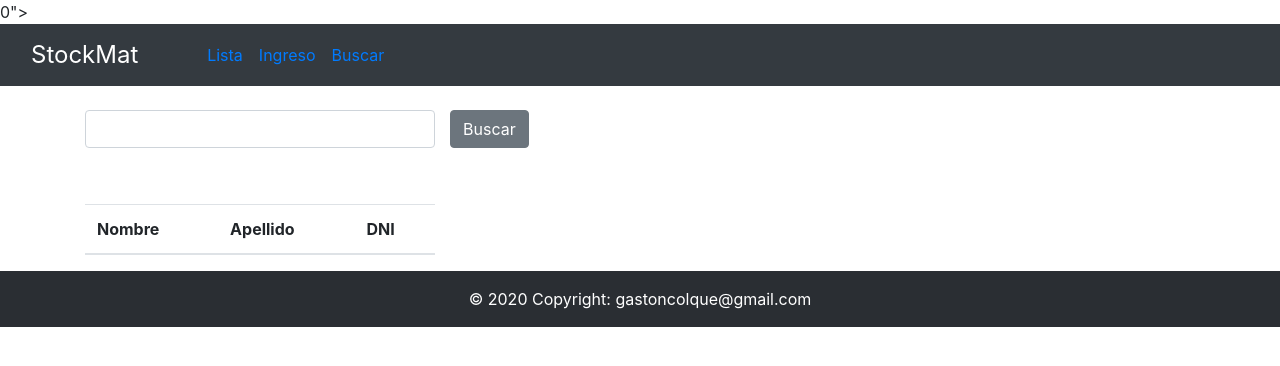
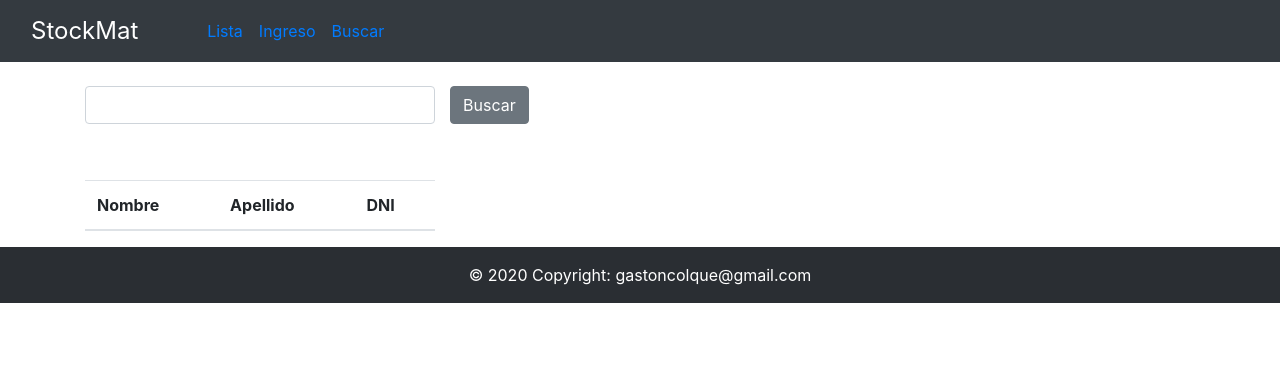
Before and after one commit to Gas111/stockindu, a Django app: page /busca/ in a window 1280 px wide. Shown: the top 366 px of the page. Run offline with Django 4.2, Linux system fonts and the light colour scheme; lists and menus that the app fills with data are empty; some libraries are stand-ins or nearby versions.

Commit message:
bien resize

```diff
--- a/stockindu/settings.py
+++ b/stockindu/settings.py
@@ -79,7 +79,6 @@ WSGI_APPLICATION = 'stockindu.wsgi.application'
 
 # Database
 # https://docs.djangoproject.com/en/4.0/ref/settings/#databases
-
 DATABASES = {
     'default': {
         'ENGINE': 'django.db.backends.sqlite3',
--- a/templates/base.html
+++ b/templates/base.html
@@ -16,7 +16,7 @@
       integrity="sha384-ggOyR0iXCbMQv3Xipma34MD+dH/1fQ784/j6cY/iJTQUOhcWr7x9JvoRxT2MZw1T"
       crossorigin="anonymous">
       <!--25px;20px-->
-      0">
+
 
       <style>
         .navbar .navbar-brand {
```
